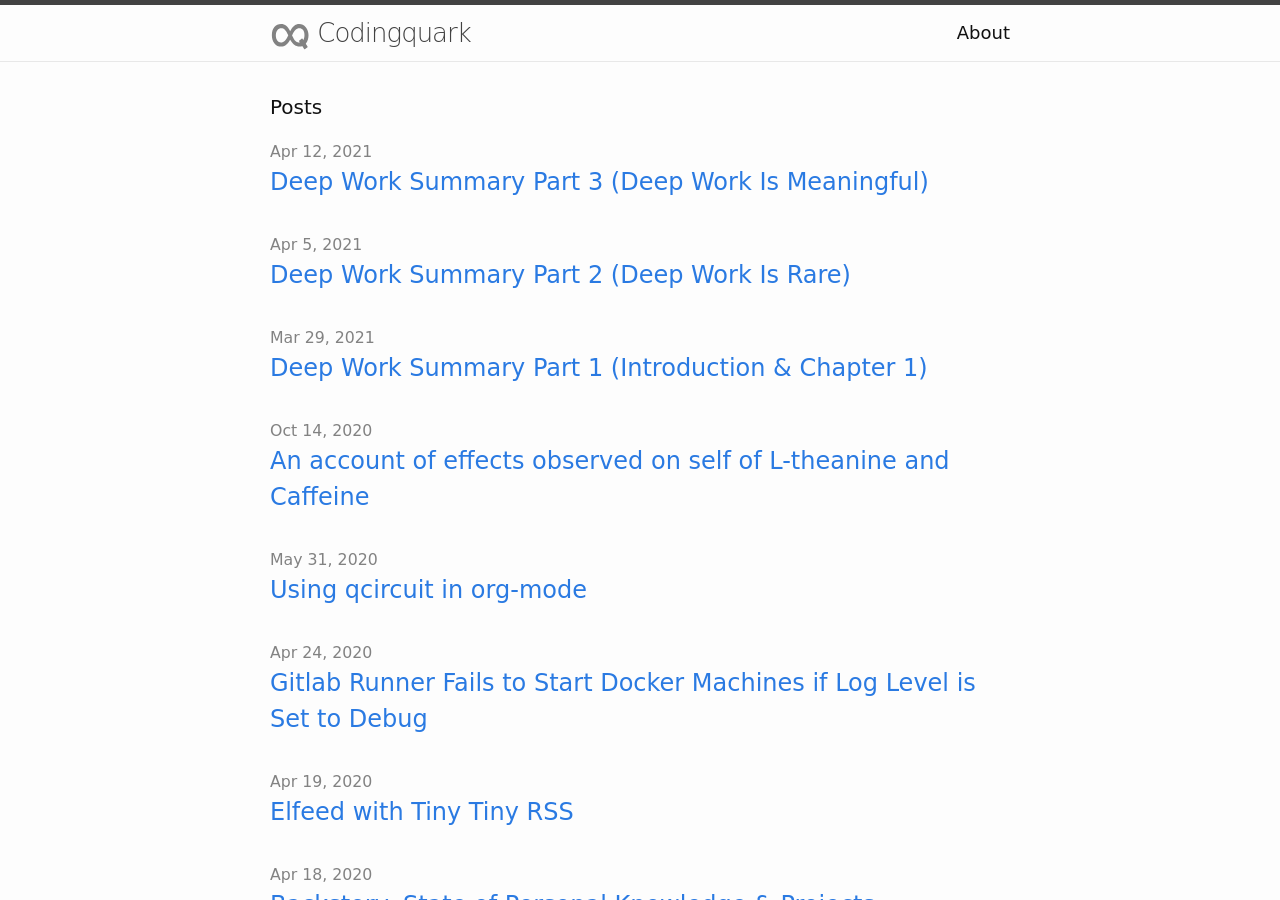
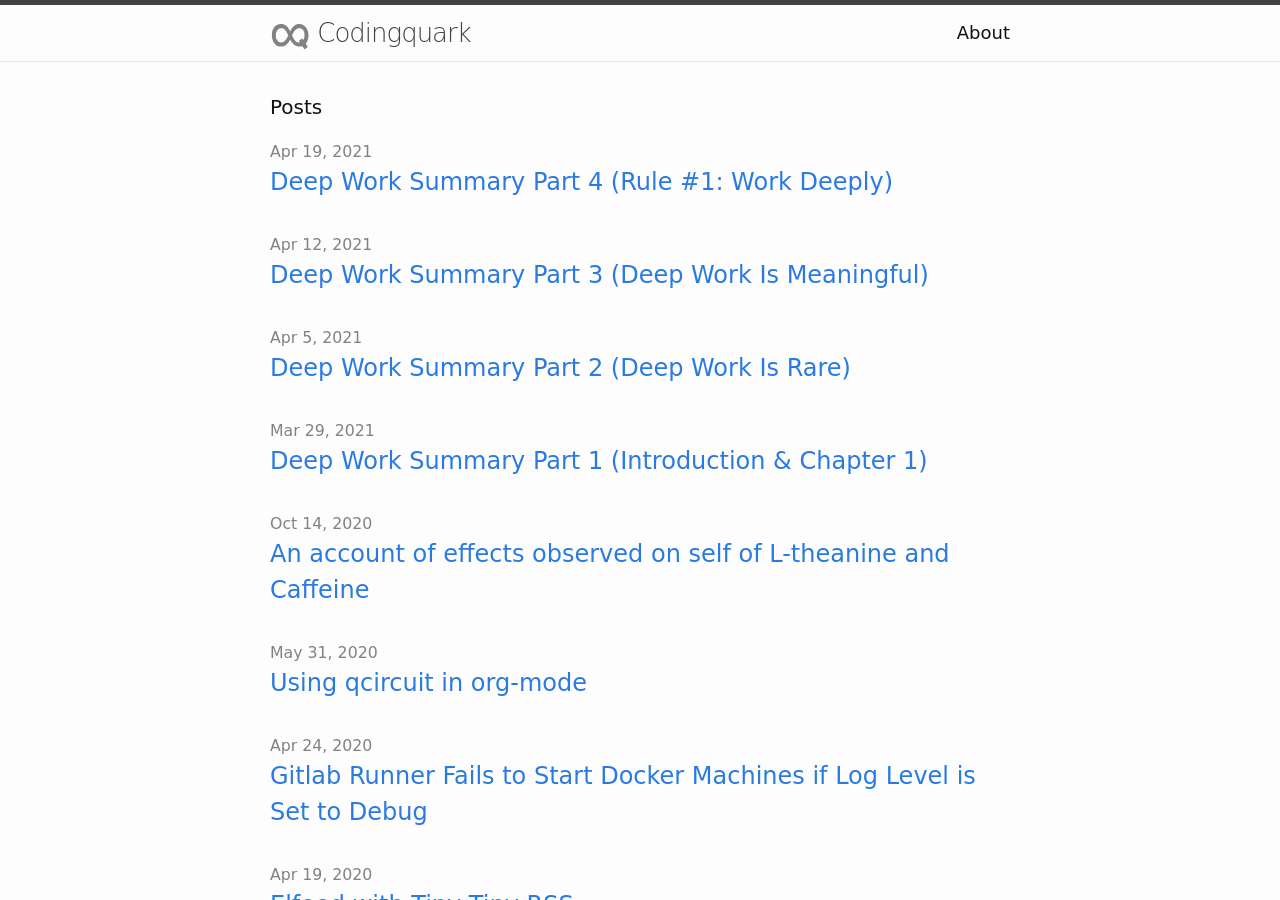
Before and after one commit to codingquark/codingquark.github.io, a Jekyll site: the page built from index.html, in a window 1280 px wide and 900 px high. Built offline with Jekyll 4.4.1, drawn with Linux system fonts in a browser that asks for light colours; some of the changed lines change nothing that is shown.

Commit message:
[POST] Deep Work Chapter 4

```diff
--- a/_posts/deep_work/2021-04-12-deep-work-summary-ch-3.markdown
+++ b/_posts/deep_work/2021-04-12-deep-work-summary-ch-3.markdown
@@ -27,4 +27,7 @@ Thus, deep work is essential to extract meaning and happiness out of life.
 
 Previous issue: [Deep Work Summary Part 2 (Deep Work Is Rare)][1]
 
+Follow up: [Deep Work Summary Part 4 (Rule #1: Work Deeply)][2]
+
 [1]: /productivity/2021/04/05/deep-work-summary-ch-2.html
+[2]: /productivity/2021/04/19/deep-work-summary-ch-4.html
--- /dev/null
+++ b/_posts/deep_work/2021-04-19-deep-work-summary-ch-4.markdown
@@ -0,0 +1,109 @@
+---
+layout: post
+title: "Deep Work Summary Part 4 (Rule #1: Work Deeply)"
+date: 2021-04-19 08:00:00 +0530
+category: productivity
+tags: [books]
+comments: true
+---
+# Rule #1: Work Deeply
+
+In this perhaps the most important section (certainly lengthy) Cal is making the point that your willpower is limited, and people spend their days fighting desires. To circumvent this, he suggests six strategies and goes on to answer some general questions for the implementation. The goal of the rule is to reduce the conflicts between deep work and distractions, by providing you with tools.
+
+### Step 1: Decide on Your Depth Philosophy
+Different people approach deep work differently. Donald Knuth is famed for his ability to cut off all communications, while Brian Chappell spends only fixed hours doing focused work. It may also be the case that certain philosophy may work for you at one time and a different one at another. It is important that you choose a philosophy that suits your specific circumstances.
+
+There are 4 philosophies to choose from:
+1. Monastic
+   - In this comparatively ruthless approach, you minimise or remove as many shallow activities as possible.
+   - You spend as much time as possible focusing deeply, deploying ways to fend off shallow work.
+   - The thought process is to evaluate how much deep work means to you, and that focusing on shallow work will not let you produce extremely high-quality work.
+2. Bimodal
+   - People like Carl Jung, Bill Gates etc take vacations for a few months where they cut off completely from the world, go to a cabin and focus on deep work.
+   - Rest of the time is open to anything at all.
+   - You may change the duration of the breaks to a week or at minimum one entire day.
+3. Rhythmic
+   - Dedicate fixed periods of your day to deep work. For example, every morning from 7am to 10am you work deeply without any distractions at all, after which the day opens up to everything and anything.
+   - These periods are much shorter and dispersed over a long period, hence the name rhythmic.
+   - This philosophy is basically that of habit building and all the relevant tools apply.
+   - This approach is one of the most common because it fits very well with our information economy where you are allowed to deeply focus as long as you don’t miss highly important communications.
+4. Journalistic
+   - Journalists have to focus amidst chaos. They may get 30min of focused time at random intervals throughout the day.
+   - Walter Isaacson used to write a few pages whenever he got time - while sitting with friends on the patio, for example. He wrote a >800 pages non-fiction book this way.
+   - In this approach, you try to fit deep work wherever you can, for however long you can.
+   - It is tough especially without practise to bring the mind to focus intensely in the moment.
+
+### Step 2: Ritualise
+It is important to create strict rituals to help you get into the deep work state. Many important thinkers such as Darwin, Robert Caro etc adhered to their routines.
+
+Cal is not suggesting strictness in the sense of “do nothing except deep work”. This is clarified by the example of Darwin. While writing “On the Origin of Species”, his son said, Darwin used to wake up at 7am, take a short walk, eat breakfast and then work deeply for 1.5 hours, then he would spend 1-hour doing shallow activities such as responding to letters, have lunch, take one more walk and call it a day by 5pm.
+
+To implement the rituals, you should answer a few general questions:
+1. Where you will work and for how long
+   - Specify a location where you will do your deep work such as your office, library, conference room.
+   - Next, decide on a time limit for each session and keep a discrete goal in mind.
+2. How you will work once you start
+   - Create a set of rules and a structure to guide your work during the sessions.
+   - These rules are supposed to help you stay focused. Some examples are: ban internet use, count number of words written per half hour etc.
+3. How you will support your work
+   - Brain needs to be supported
+   - Keep enough food, have coffee, integrate exercise etc.
+   - Create a system that works for you, so that you don’t have to waste time thinking about how to support the brain over and over again.
+
+### Step 3: Make Grand Gestures
+J.K. Rowling had rented a suite in Balmoral Hotel in Edinburgh with a huge castle nearby,  Spending $1000/day to write *The Deathly Hallows*. Bill Gates used to retreat to a cabin in the woods for his “Think Weeks” with a stack of papers and books. Alan Lightman retreats to a secret tiny island in Maine. Peter Shankman had booked a round-trip ticket to Japan costing $4000 to write the major part of his book.
+
+Such grand gestures are not about the cabins or the hotels, they’re about what the cabins, hotels and trips represent. Their sole purpose of writing, working deeply helps enforce the environment.
+
+### Step 4: Don’t Work Alone
+To explore the relationship between deep work and collaboration, Cal presents “The Theory of Serendipitous Creativity”:
+
+<br /><center> When you bump into each other, smart collaboration and new ideas emerge. </center> <br />
+
+Places such as Bell Labs and Building 20 at MIT prove that the theory of serendipitous creativity is not only true but essential to creating highly valuable things. Frank Gehry had constructed Bell Labs offices such that offices were around common spaces, stairwells were kept open between floors. This allowed faculties to go deep in their offices when needed, and create opportunities for serendipitous encounters in the common spaces.
+
+When a collaboration sparks up, it is recommended to take the collaborative effort into the offices where people work together, deeply. When this approach is mixed with thinking alone, it allows the ideas to shape up and mature rapidly and in unexpected ways.
+
+### Step 5: Execute Like a Business
+Clayton Christensen describes *The 4 Disciplines of Execution* for businesses:
+1. Focus on the wildly important
+   - Christensen says “the more you try to do, the less you accomplish”.
+   - Instead of trying to do more, teams should focus on what are considered “wildly important” goals.
+   - Instead of saying “no” to trivial things, saying “yes” to important things and allowing important things to take over trivial things completely is a better approach for the brain to train and prioritise properly.
+2. Act on the lead measures
+   - Lag Measures: the things you’re ultimately trying to optimise for.
+   - Lead Measures: behaviours that will drive the success of your lag measures.
+   - As examples, a lag measure would be to increase customer satisfaction and lead measure would be the time taken to pick up support calls.
+   - Acting on lead measures help you stay on track of achieving the wildly important goals. Lag measures are good to track long-term goals, lead measures tell you the day-to-day story.
+3. Keep a compelling scoreboard
+   - A public scoreboard of the performance of the teams on their lead measures helps create a sense of competition and focus.
+4. Create a cadence of accountability
+   - Holding frequent meetings with the agenda of discussing the progress of teams on their wildly important goals where they have to report on their current scoreboards, coming up with ways to improve the performance and discussing what happened with the talking points from the last meeting helps create a sense of accountability for teams.
+
+These 4 rules can be easily adapter for individuals.
+
+### Step 6: Be Lazy
+Tim Kreider:
+
+<center>“Idleness is not just a vacation, an indulgence or a vice; it is as indispensable to the brain as vitamin D is to the body, and deprived of it we suffer a mental affliction as disfiguring as rickets… it is, paradoxically necessary to getting any work done”</center><br />
+
+Being lazy made Kreider better at his job. As discussed previously, willpower is a limited resource, and leisure time is necessary to replenish your reserves.
+
+Cal suggests you declare your workday over at a specific time, accompanied by a verbal acknowledgement such as “shutdown complete” - accepting the gesture to be seemingly cheesy - as an effective way to order your brain to stop thinking about professional obligations and “wind-down”. After completing your workday, you will not check your emails, think about what happened during the work hours or what you are going to do the next day. The workday is supposed to be complete.
+
+There are three reasons for such a ritual:
+1. Downtime aids insights
+   - Unconscious Thought Theory suggests that the brain keeps working on the tasks in the background if it is allowed some time off from active deep engagements.
+   - Though your conscious brain is required to solve math problems, it has been shown by Dijksterhuis et al that the unconscious brain is better at handling problems with multiple vague and conflicting information.
+2. Downtime helps recharge the energy needed to work deeply
+   - Attention Restoration Theory suggests that spending time in nature improves your ability to concentrate. Even in adverse situations of extreme heat or cold while being in nature, participants of a study showed increased ability to focus as compared to the participants who were not allowed to take walks outside.
+   - It has also been shown that people go through “attention fatigue” where the person is too tired to focus intensely as required by deep work after working intensely for a certain number of hours.
+   - For the untrained, 1 hour a day seems to be the limit of deep work; for skilled, it is 4 hours a day and rarely more.
+3. The work replaced is usually not that important
+   - If you structure your day carefully, at the end of the day the remaining activities will not be important enough to sacrifice your ability to focus again the next day.
+
+To succeed at these strategies, you need to learn to call it a day and come to terms with the fact that there will always be a task remaining, always a seemingly important email to be answered and problems to be solved. Keep in mind that regularly resting your brain is extremely important to keep and improve your ability to work deeply.
+
+Previous issue: [Deep Work Summary Part 3 (Deep Work Is Meaningful)][1]
+
+[1]: /productivity/2021/04/12/deep-work-summary-ch-3.html
```
